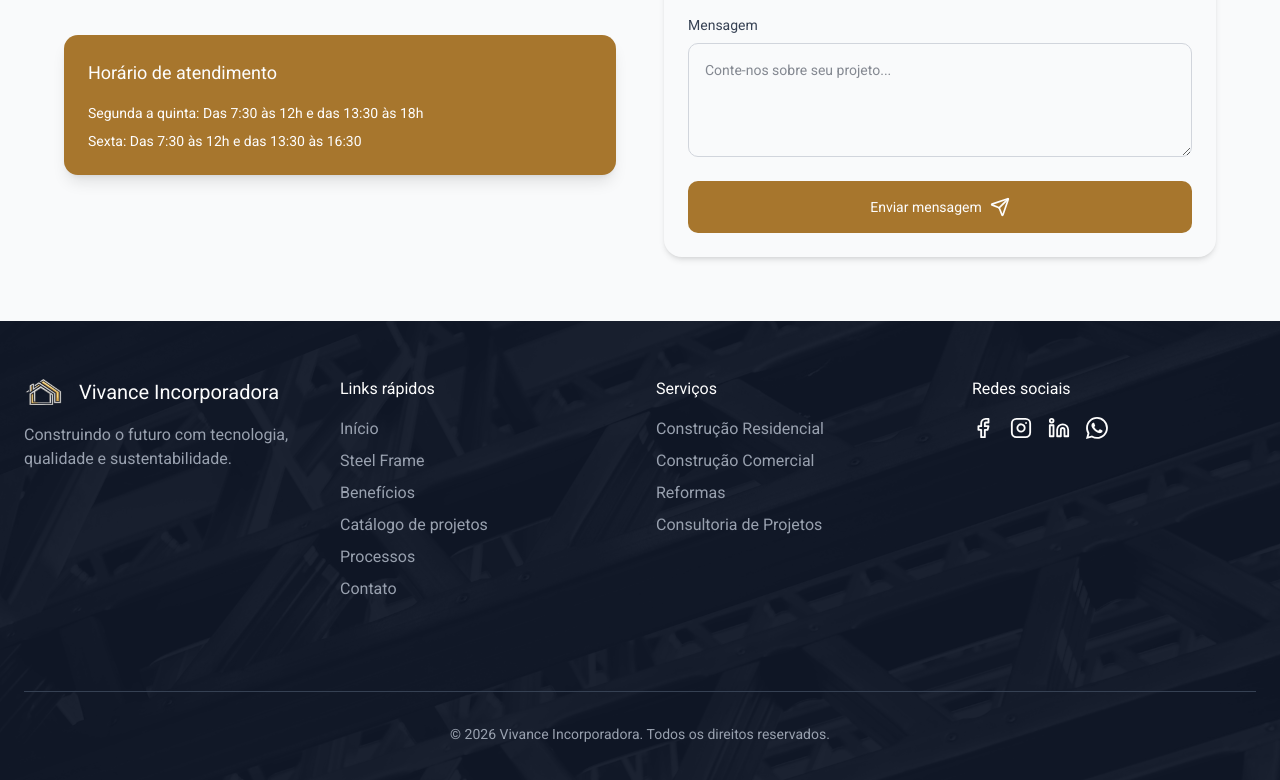
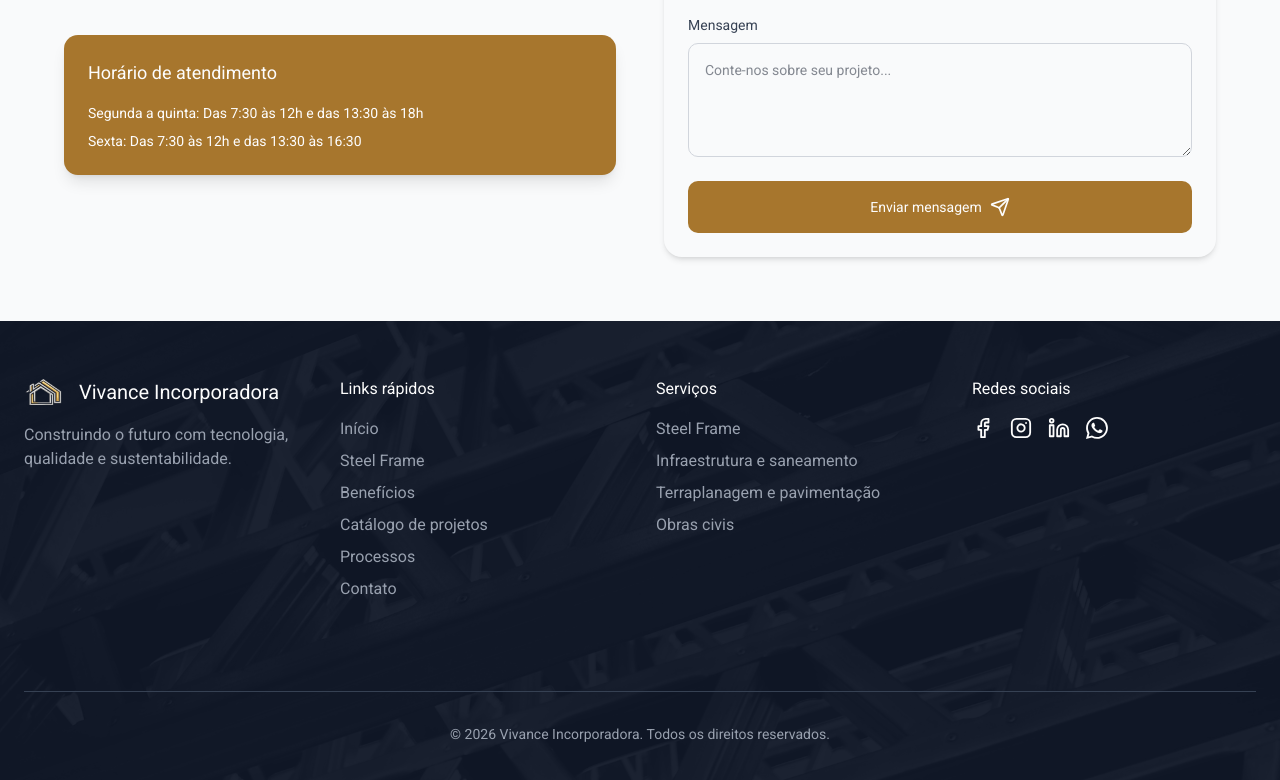
Before and after one commit to vivancesteel/vivance, a Next.js app: page / in a window 1280 px wide. Shown: the part 5068-5848 px from the top of the page. Built offline with nearby package versions, Linux system fonts and the light colour scheme; no server answers.

Commit message:
feat: implementa listagem de servicos

```diff
--- a/app/_components/footer.tsx
+++ b/app/_components/footer.tsx
@@ -41,16 +41,16 @@ export function Footer() {
             <h4 className="text-text-inverse mb-4">Serviços</h4>
             <ul className="text-text-grey-light flex flex-col gap-2">
               <li className="transition-all hover:text-text-active">
-                Construção Residencial
+                Steel Frame
               </li>
               <li className="transition-all hover:text-text-active">
-                Construção Comercial
+                Infraestrutura e saneamento
               </li>
               <li className="transition-all hover:text-text-active">
-                Reformas
+                Terraplanagem e pavimentação
               </li>
               <li className="transition-all hover:text-text-active">
-                Consultoria de Projetos
+                Obras civis
               </li>
             </ul>
           </div>
```
